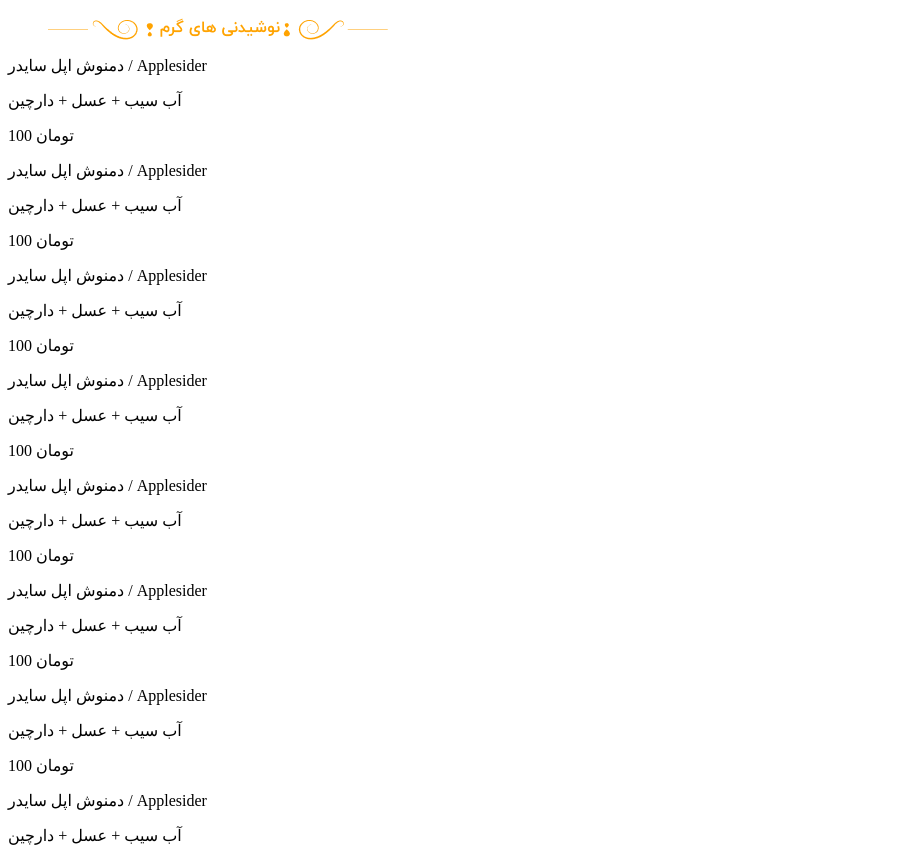
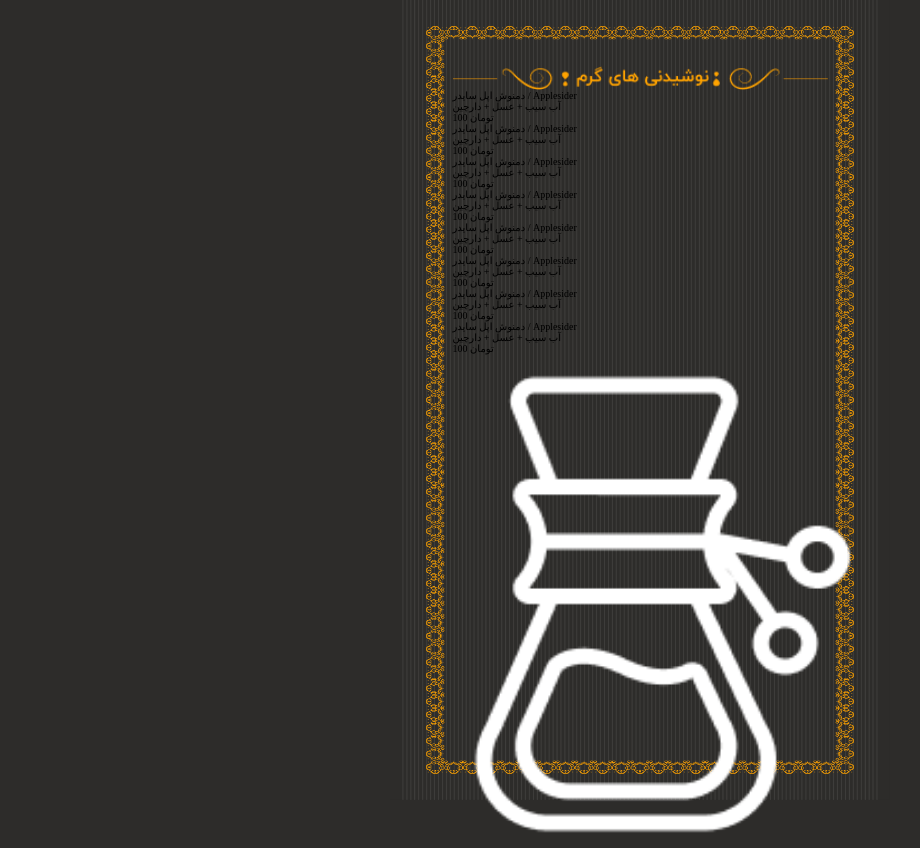
Before and after one commit to Amirhossein-parsi/negin_golestan, a plain HTML site: page pages/warm_drinks.html in a window 1280 px wide. Shown: the top 848 px of the page, without its empty margins (0-920 px from the left). Drawn offline with Linux system fonts and the light colour scheme.

Commit message:
changes stated

```diff
--- a/pages/Style.css
+++ b/pages/Style.css
@@ -26,6 +26,7 @@ body {
   justify-content: center;
   align-items: center;
   margin: 0 auto;
+  background-color: #2D2C2A;
 }
 
 /**************** general style ******************/
@@ -37,7 +38,7 @@ body {
   flex-direction: column;
   height: 100vh;
   width: 100vw;
-  background-image: url("../assets/background/page 1 and 2.png");
+  background-image: url("../assets/img/background/page 1 and 2.png");
   background-size: 100% 100%;
   background-position: center;
   background-repeat: no-repeat;
--- a/pages/overall_menu.css
+++ b/pages/overall_menu.css
@@ -31,6 +31,7 @@ body {
     justify-content: center;
     align-items: center;
     margin: 0 auto;
+    background-color: #2D2C2A;
 }
 /**************** general style end ******************/
 
@@ -39,7 +40,7 @@ body {
 .menu{
     align-items: center;
     justify-content: center;
-    height: fit-content;
+    height: 100vh;
     width: 100vw;
     background-image: url("../assets/img/background/page 1 and 2.png");
     background-size: 100% 100%;
@@ -50,18 +51,20 @@ body {
 }
 .menu__items{
     display: grid;
-    grid-template-columns: repeat(2,15.5rem);
-    grid-template-rows: repeat(5,15rem);
+    grid-template-columns: repeat(2,50%);
+    grid-template-rows: repeat(5,21%);
+    gap: 1rem;
     place-self: center;
     width: fit-content;
-    margin: 17% auto;
+    margin: 10vh auto;
 }
 .menu__items--item{
-    width: 15.5rem;
-    height: 15rem;
+    width: 100%;
+    height: 13vh;
+    place-self: center;
 }
 .menu__items--item__img{
-    width: 15.5rem;
-    height: 15rem;
+    width: 100%;
+    height: 100%;
 }
 /************** overall menu end *************/
--- a/pages/warm_drinks.css
+++ b/pages/warm_drinks.css
@@ -1,12 +1,68 @@
+/* reset */
+
+
+*,
+*::after,
+*::before{
+    padding: 0;
+    margin: 0;
+}
+img{
+    width: 100% ;
+    height: 100%;
+    object-fit: contain;
+}
+span{
+    display: block;
+}
+
+
+/**************** general style ******************/
+
+:root{
+    /* font size */
+    font-size: 62.5%;
+    /* website colors */
+    --primary-color: #FFA300;
+    --secondary-color: #FFF;
+}
+body {
+    max-width: 500px;
+    display: flex;
+    justify-content: center;
+    align-items: center;
+    margin: 0 auto;
+    background-color: #2D2C2A;
+}
+/**************** general style end ******************/
+
 .warm-drinks{
     align-items: center;
     justify-content: center;
-    height: fit-content;
+    height: 100vh;
     width: 100vw;
     background-image: url("../assets/img/background/page 1 and 2.png");
     background-size: 100% 100%;
     background-position: center;
     background-repeat: no-repeat;
-    margin: 0;
+    margin: 0 !important;
     padding: 0;
 }
+.warm-drinks__menu{
+    display: flex;
+    flex-direction: column;
+    margin: 8vh auto;
+    align-items: center;
+    justify-content: center;
+}
+.warm-drinks__menu--title{
+    align-items: baseline;
+    width: 75%;
+    height: fit-content;
+}
+/* .warm-drinks__menu--title img{
+    height: fit-content;
+} */
+.warm-drinks__menu--item{
+    width: 75%;
+}
--- a/pages/warm_drinks.html
+++ b/pages/warm_drinks.html
@@ -3,6 +3,7 @@
     <meta charset="UTF-8">
     <meta name="viewport" content="width=device-width, initial-scale=1.0">
     <title>Warm drinks</title>
+    <link rel="stylesheet" href="./warm_drinks.css">
 </head>
 <body>
     <main class="warm-drinks">
```
